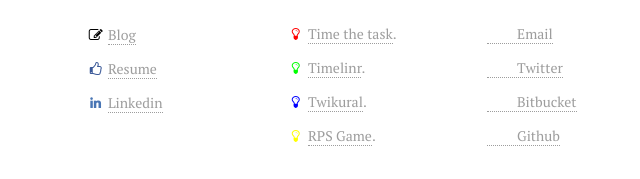
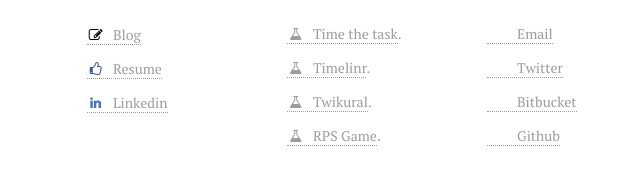
Before and after one commit to vraa/homepage, a plain HTML site: page index.htm in a window 1280 px wide. Shown: the part 349-528 px from the top of the page, 293-933 px from the left. Drawn offline with Linux system fonts and the light colour scheme.

Commit message:
Make icons look consistent; Replace project icon to beaker.

```diff
--- a/css/home.css
+++ b/css/home.css
@@ -59,6 +59,10 @@ header{
 .about{
 
 }
+  .about li a i{
+    margin-right: 5px;
+    display: inline-block;
+  }
   .about .icon-edit{
     color: #000;
   }
@@ -71,17 +75,9 @@ header{
 .projects{
 
   }
-  .projects .red{
-    color: #f00;
-  }
-  .projects .green{
-    color: #0f0;
-  }
-  .projects .blue{
-    color: #00f;
-  }
-  .projects .yellow{
-    color: #ff0;
+  .projects li a i{
+    margin-right: 5px;
+    display: inline-block;
   }
 .contact{
 
--- a/index.htm
+++ b/index.htm
@@ -45,13 +45,13 @@
                             <p>I work at PayPal. <small>And I strongly believe that JavaScript is the future.</small></p>
                             <ol>
                                 <li>
-                                    <i class='icon-edit'></i> <a href='http://veerasundar.com/blog'>Blog</a>
+                                    <a href='http://veerasundar.com/blog'><i class='icon-edit'></i> Blog</a>
                                 </li>
                                 <li>
-                                    <i class='icon-thumbs-up'></i> <a href='http://veerasundar.com/resume'>Resume</a>
+                                    <a href='http://veerasundar.com/resume'><i class='icon-thumbs-up'></i> Resume</a>
                                 </li>
                                 <li>
-                                    <i class='icon-linkedin'></i> <a href='http://in.linkedin.com/in/veerasundar'>Linkedin</a>
+                                    <a href='http://in.linkedin.com/in/veerasundar'><i class='icon-linkedin'></i> Linkedin</a>
                                 </li>
                             </ol>
                         </div>
@@ -60,16 +60,16 @@
                             <p>These are some of my <em>hobby</em> projects. <small>Not the ones that I do at office.</small></p>
                             <ol>
                                 <li>
-                                    <i class='icon-lightbulb red'></i> <a href='http://timethetask.appspot.com/'>Time the task</a>.
+                                    <a href='http://timethetask.appspot.com/'><i class='icon-beaker'></i> Time the task</a>.
                                 </li>
                                 <li>
-                                    <i class='icon-lightbulb green'></i> <a href='http://timelinebuilder.appspot.com/'>Timelinr</a>.
+                                    <a href='http://timelinebuilder.appspot.com/'><i class='icon-beaker'></i> Timelinr</a>.
                                 </li>
                                 <li>
-                                    <i class='icon-lightbulb blue'></i> <a href='http://twikural.veerasundar.com/'>Twikural</a>.
+                                    <a href='http://twikural.veerasundar.com/'><i class='icon-beaker'></i> Twikural</a>.
                                 </li>
                                 <li>
-                                    <i class='icon-lightbulb yellow'></i> <a href='http://veerasundar.com/rock-paper-scissors/'>RPS Game</a>.
+                                    <a href='http://veerasundar.com/rock-paper-scissors/'><i class='icon-beaker'></i> RPS Game</a>.
                                 </li>
                             </ol>
                         </div>
```
